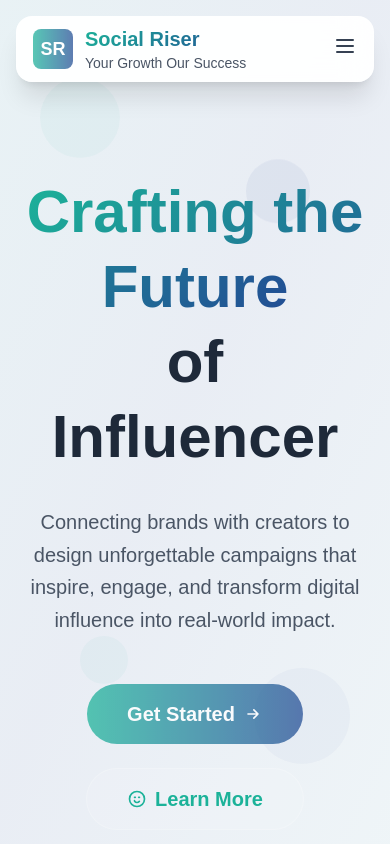
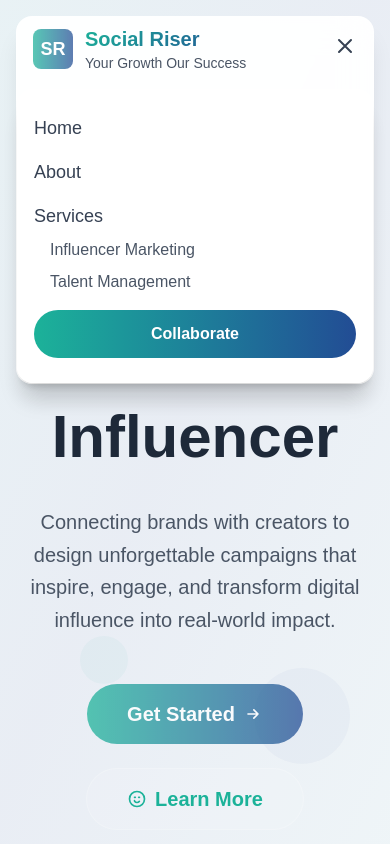
Before and after one commit to Yashaswi-Anand/SocialRiser, a Next.js app: page / in a window 390 px wide. Both pictures are taken after a click on the button 345 px from the left and 45 px from the top of the page. Shown: the top 844 px of the page. Built offline with nearby package versions, Linux system fonts and the light colour scheme.

Commit message:
header is now working in mobile view

```diff
--- a/src/components/Header.tsx
+++ b/src/components/Header.tsx
@@ -5,6 +5,7 @@ import Link from 'next/link';
 
 const Header = () => {
     const [isServicesOpen, setIsServicesOpen] = useState(false);
+    const [isMobileMenuOpen, setIsMobileMenuOpen] = useState(false);
     const timeoutRef = useRef<NodeJS.Timeout | null>(null);
 
     const handleMouseEnter = () => {
@@ -106,14 +107,72 @@ const Header = () => {
 
                         {/* Mobile menu button */}
                         <div className="md:hidden">
-                            <button className="text-gray-700 hover:text-[#1cb299]">
+                            <button
+                                onClick={() => setIsMobileMenuOpen(!isMobileMenuOpen)}
+                                className="text-gray-700 hover:text-[#1cb299] transition-colors duration-200"
+                            >
                                 <svg className="h-6 w-6" fill="none" stroke="currentColor" viewBox="0 0 24 24">
-                                    <path strokeLinecap="round" strokeLinejoin="round" strokeWidth={2} d="M4 6h16M4 12h16M4 18h16" />
+                                    {isMobileMenuOpen ? (
+                                        <path strokeLinecap="round" strokeLinejoin="round" strokeWidth={2} d="M6 18L18 6M6 6l12 12" />
+                                    ) : (
+                                        <path strokeLinecap="round" strokeLinejoin="round" strokeWidth={2} d="M4 6h16M4 12h16M4 18h16" />
+                                    )}
                                 </svg>
                             </button>
                         </div>
                     </div>
                 </div>
+
+                {/* Mobile Menu */}
+                {isMobileMenuOpen && (
+                    <div className="md:hidden mt-2 bg-white/95 backdrop-blur-lg rounded-2xl shadow-xl border border-white/20 animate-fadeInDown">
+                        <div className="px-4 py-6 space-y-4">
+                            <Link
+                                href="/"
+                                onClick={() => setIsMobileMenuOpen(false)}
+                                className="block text-gray-700 hover:text-[#1cb299] transition-colors duration-200 text-lg font-medium"
+                            >
+                                Home
+                            </Link>
+
+                            <Link
+                                href="/about"
+                                onClick={() => setIsMobileMenuOpen(false)}
+                                className="block text-gray-700 hover:text-[#1cb299] transition-colors duration-200 text-lg font-medium"
+                            >
+                                About
+                            </Link>
+
+                            <div className="space-y-2">
+                                <div className="text-gray-700 font-medium text-lg">Services</div>
+                                <div className="pl-4 space-y-2">
+                                    <Link
+                                        href="/services/influencer-marketing"
+                                        onClick={() => setIsMobileMenuOpen(false)}
+                                        className="block text-gray-600 hover:text-[#1cb299] transition-colors duration-200"
+                                    >
+                                        Influencer Marketing
+                                    </Link>
+                                    <Link
+                                        href="/services/talent-management"
+                                        onClick={() => setIsMobileMenuOpen(false)}
+                                        className="block text-gray-600 hover:text-[#1cb299] transition-colors duration-200"
+                                    >
+                                        Talent Management
+                                    </Link>
+                                </div>
+                            </div>
+
+                            <Link
+                                href="/contact"
+                                onClick={() => setIsMobileMenuOpen(false)}
+                                className="block bg-gradient-to-r from-[#1cb299] to-[#224c94] text-white text-center py-3 px-6 rounded-full font-bold hover:from-[#224c94] hover:to-[#1cb299] transition-all duration-300"
+                            >
+                                Collaborate
+                            </Link>
+                        </div>
+                    </div>
+                )}
             </header>
         </div>
     );
```
Also changed, not shown: src/app/services/talent-management/page.tsx (line endings or trailing spaces).
